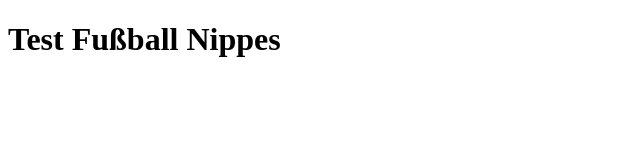
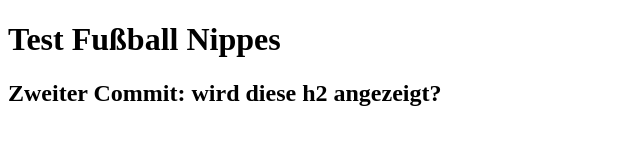
Before and after one commit to benbue/fussball-nippes, a plain HTML site: page index.html in a window 1280 px wide. Shown: the whole page, without its empty margins (0-640 px from the left). Drawn offline with Linux system fonts and the light colour scheme.

Commit message:
Add second test commit

```diff
--- a/index.html
+++ b/index.html
@@ -6,5 +6,6 @@
 </head>
 <body>
 <h1>Test Fußball Nippes</h1>
+<h2>Zweiter Commit: wird diese h2 angezeigt?</h2>
 </body>
 </html>
```
